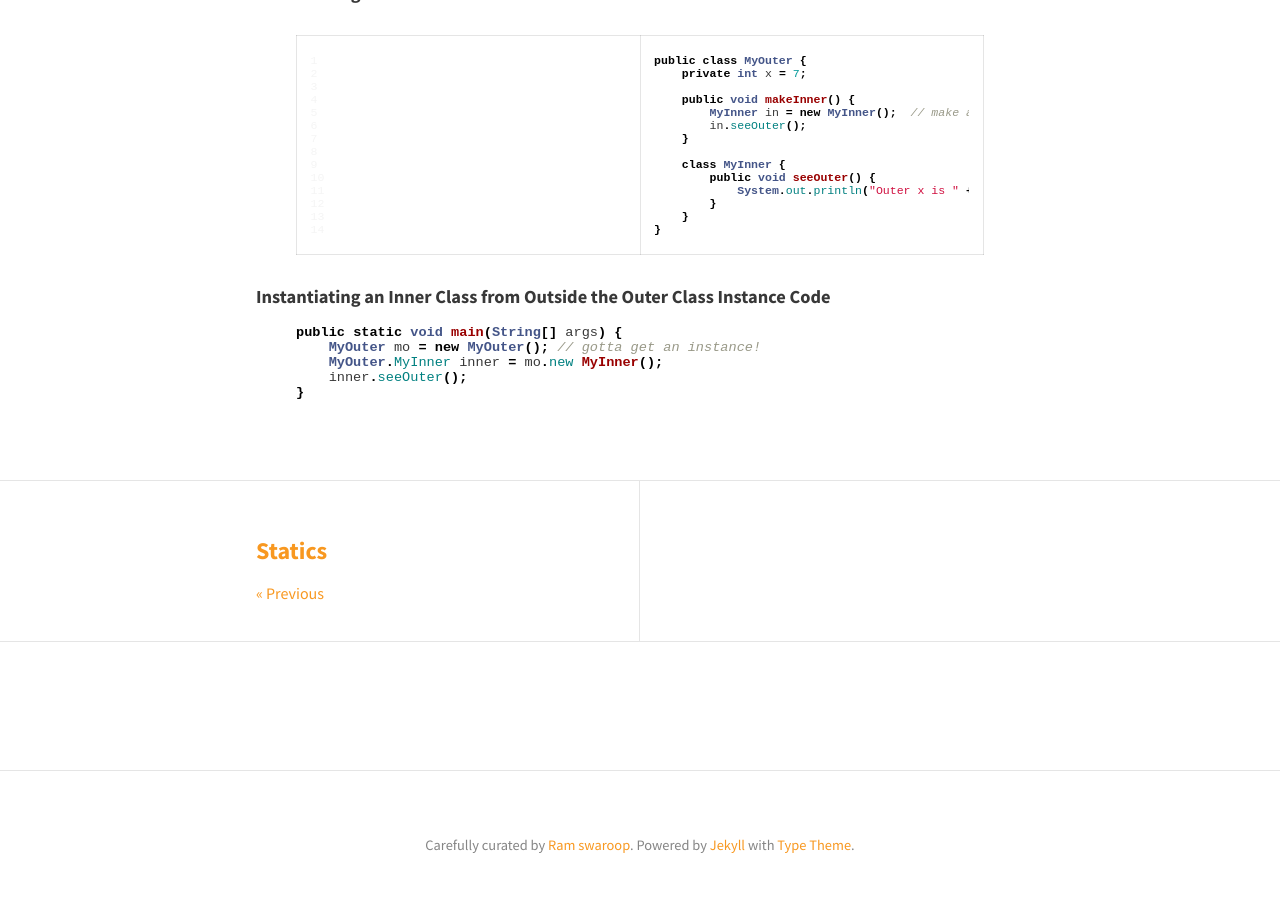
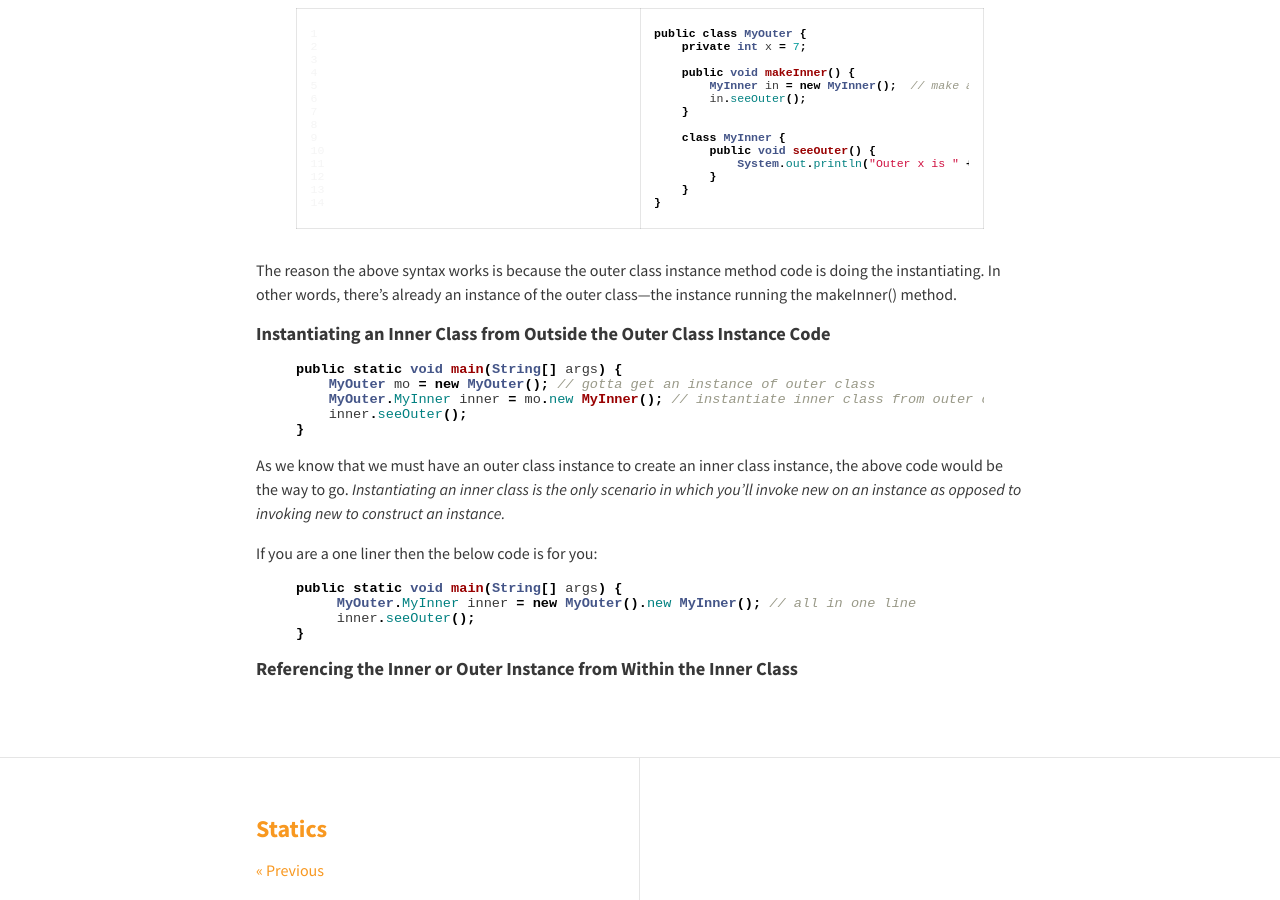
Before and after one commit to rampatra/JavaNotes, a Jekyll site: the page built from _posts/2015-08-20-inner-classes.md, in a window 1280 px wide and 900 px high, scrolled down 1764 px. Built offline with Jekyll 4.4.1, drawn with Linux system fonts in a browser that asks for light colours; nearby versions of some CDN libraries; comment, search, counter and statistics services are not loaded; some of the changed text lies outside the part shown.

Commit message:
added content

```diff
--- a/_posts/2015-08-20-inner-classes.md
+++ b/_posts/2015-08-20-inner-classes.md
@@ -11,12 +11,9 @@
  * Anonymous inner classes
  * Static nested classes
 
-### When it is good to have an inner class?
+## Inner classes
 
-Let's say you have to design a chat client in java through which a user can send messages to the server.
-chat-client–specific methods (accept input, read new messages from server, send user input back to server, and so on) to
-be in the class
-
+These are just "regular" inner classes which are not method-local, anonymous or static.
 
 ### Little Basics
 
@@ -28,7 +25,7 @@
 }
 {% endhighlight %}
 
-When you compile it :
+When you compile it:
 
 {% highlight java %}
 javac MyOuter.java
@@ -97,12 +94,30 @@
 }
 {% endhighlight %}
 
+The reason the above syntax works is because the outer class instance method code is doing the instantiating. In other
+words, there's already an instance of the outer class—the instance running the makeInner() method.
+
 #### Instantiating an Inner Class from Outside the Outer Class Instance Code
 
 {% highlight java %}
 public static void main(String[] args) {
-    MyOuter mo = new MyOuter(); // gotta get an instance!
-    MyOuter.MyInner inner = mo.new MyInner();
+    MyOuter mo = new MyOuter(); // gotta get an instance of outer class
+    MyOuter.MyInner inner = mo.new MyInner(); // instantiate inner class from outer class instance
     inner.seeOuter();
 }
 {% endhighlight %}
+
+As we know that we must have an outer class instance to create an inner class instance, the above code would be the way
+to go. _Instantiating an inner class is the only scenario in which you'll invoke new on an instance as opposed to invoking
+new to construct an instance._
+
+If you are a one liner then the below code is for you:
+
+{% highlight java %}
+public static void main(String[] args) {
+     MyOuter.MyInner inner = new MyOuter().new MyInner(); // all in one line
+     inner.seeOuter();
+}
+{% endhighlight %}
+
+#### Referencing the Inner or Outer Instance from Within the Inner Class
```
